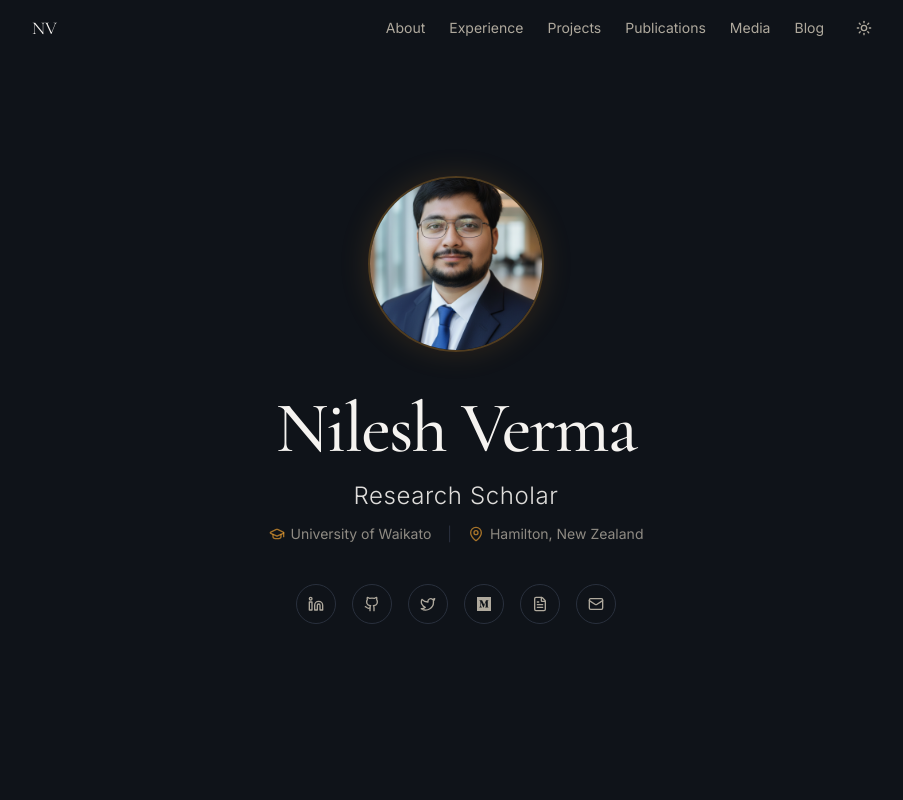
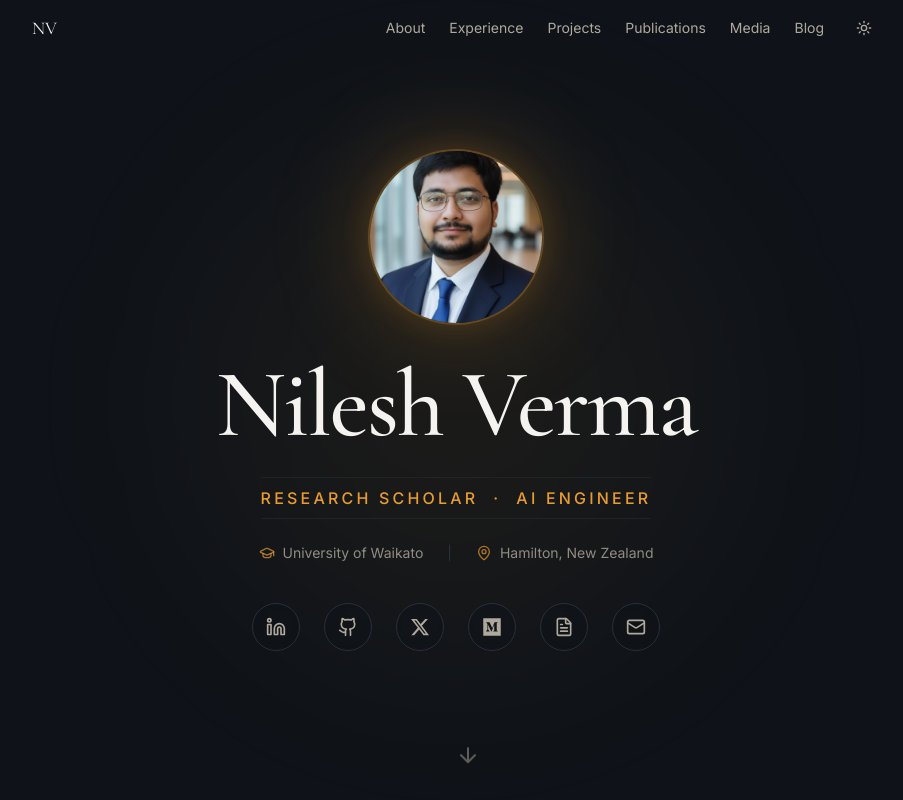
Before and after one commit to TechyNilesh/TechyNilesh.github.io, a React (Vite) app: page / in a window 1280 px wide. Shown: the top 800 px of the page, without its empty margins (184-1087 px from the left). Built offline with nearby package versions, Linux system fonts and the light colour scheme.

Commit message:
Align and enlarge profile header

```diff
--- /dev/null
+++ b/src/components/SEO.tsx
@@ -0,0 +1,61 @@
+const SITE_URL = 'https://nileshverma.com';
+const SITE_NAME = 'Nilesh Verma';
+const DEFAULT_IMAGE = `${SITE_URL}/profile.png`;
+const TWITTER_HANDLE = '@techynilesh';
+
+interface SEOProps {
+  title: string;
+  description: string;
+  path?: string;
+  image?: string;
+  type?: 'website' | 'article' | 'profile';
+  noindex?: boolean;
+  jsonLd?: Record<string, unknown>;
+}
+
+export default function SEO({
+  title,
+  description,
+  path = '/',
+  image = DEFAULT_IMAGE,
+  type = 'website',
+  noindex = false,
+  jsonLd,
+}: SEOProps) {
+  const url = `${SITE_URL}${path}`;
+  const fullTitle = path === '/' ? title : `${title} | ${SITE_NAME}`;
+
+  return (
+    <>
+      <title>{fullTitle}</title>
+      <meta name="description" content={description} />
+      <meta name="author" content="Nilesh Verma" />
+      <link rel="canonical" href={url} />
+
+      {noindex && <meta name="robots" content="noindex, nofollow" />}
+
+      {/* Open Graph */}
+      <meta property="og:type" content={type} />
+      <meta property="og:title" content={fullTitle} />
+      <meta property="og:description" content={description} />
+      <meta property="og:url" content={url} />
+      <meta property="og:image" content={image} />
+      <meta property="og:site_name" content={SITE_NAME} />
+
+      {/* X (Twitter) Card */}
+      <meta name="twitter:card" content="summary_large_image" />
+      <meta name="twitter:title" content={fullTitle} />
+      <meta name="twitter:description" content={description} />
+      <meta name="twitter:image" content={image} />
+      <meta name="twitter:creator" content={TWITTER_HANDLE} />
+
+      {/* JSON-LD Structured Data */}
+      {jsonLd && (
+        <script
+          type="application/ld+json"
+          dangerouslySetInnerHTML={{ __html: JSON.stringify(jsonLd) }}
+        />
+      )}
+    </>
+  );
+}
--- a/src/layout/Navigation.tsx
+++ b/src/layout/Navigation.tsx
@@ -151,7 +151,7 @@ export default function Navigation() {
                     <Link
                       to={item.route}
                       onClick={() => setIsMobileMenuOpen(false)}
-                      className="block w-full text-left px-4 py-2 text-sm text-muted-foreground hover:text-foreground hover:bg-accent/50 rounded-md transition-colors"
+                      className="block w-full text-center px-4 py-2 text-sm text-muted-foreground hover:text-foreground hover:bg-accent/50 rounded-md transition-colors"
                     >
                       {item.name}
                     </Link>
@@ -163,7 +163,7 @@ export default function Navigation() {
                     animate={{ opacity: 1, x: 0 }}
                     transition={{ delay: index * 0.03 }}
                     onClick={() => scrollToSection(item.href)}
-                    className="block w-full text-left px-4 py-2 text-sm text-muted-foreground hover:text-foreground hover:bg-accent/50 rounded-md transition-colors"
+                    className="block w-full text-center px-4 py-2 text-sm text-muted-foreground hover:text-foreground hover:bg-accent/50 rounded-md transition-colors"
                   >
                     {item.name}
                   </motion.button>
--- a/src/pages/Blog.tsx
+++ b/src/pages/Blog.tsx
@@ -1,6 +1,7 @@
 import { useEffect, useState } from 'react';
 import { motion } from 'framer-motion';
 import { ExternalLink } from 'lucide-react';
+import SEO from '../components/SEO';
 
 interface BlogPost {
   title: string;
@@ -68,6 +69,11 @@ export default function Blog() {
 
   return (
     <main className="pt-28 pb-16 px-4 sm:px-6 max-w-4xl mx-auto w-full min-w-0">
+      <SEO
+        title="Blog"
+        description="Thoughts on machine learning, AI, and software engineering by Nilesh Verma, published on Medium."
+        path="/blog"
+      />
       <motion.div
         initial={{ opacity: 0, y: 20 }}
         animate={{ opacity: 1, y: 0 }}
--- a/src/pages/MediaPage.tsx
+++ b/src/pages/MediaPage.tsx
@@ -1,6 +1,7 @@
 import { useState, useEffect, useCallback } from 'react';
 import { motion, AnimatePresence } from 'framer-motion';
 import { ExternalLink, FileText, Play, Image as ImageIcon, Newspaper, Presentation, LayoutGrid, X, ChevronLeft, ChevronRight } from 'lucide-react';
+import SEO from '../components/SEO';
 import mediaItems, { pageDescription } from '../data/media';
 import type { MediaItem, MediaType } from '../data/media';
 import { getMediaForFolder } from '../utils/mediaDiscovery';
@@ -256,6 +257,11 @@ export default function MediaPage() {
 
   return (
     <main className="pt-28 pb-16 px-4 sm:px-6 max-w-4xl mx-auto min-h-screen w-full min-w-0">
+      <SEO
+        title="Media & Talks"
+        description="News features, conference poster sessions, and paper presentations from research and industry work."
+        path="/media"
+      />
       <motion.div
         initial={{ opacity: 0, y: 20 }}
         animate={{ opacity: 1, y: 0 }}
--- a/src/pages/NotFoundPage.tsx
+++ b/src/pages/NotFoundPage.tsx
@@ -1,12 +1,18 @@
 import { motion } from 'framer-motion';
 import { useNavigate } from 'react-router-dom';
 import { ArrowLeft } from 'lucide-react';
+import SEO from '../components/SEO';
 
 export default function NotFoundPage() {
   const navigate = useNavigate();
 
   return (
     <main className="pt-28 pb-16 px-4 sm:px-6 max-w-4xl mx-auto w-full min-w-0 flex-1 flex flex-col items-center justify-center text-center">
+      <SEO
+        title="Page Not Found"
+        description="The page you're looking for doesn't exist or has been moved."
+        noindex
+      />
       <motion.div
         initial={{ opacity: 0, y: 20 }}
         animate={{ opacity: 1, y: 0 }}
--- a/src/pages/ProjectsPage.tsx
+++ b/src/pages/ProjectsPage.tsx
@@ -1,6 +1,7 @@
 import { useState, useEffect, useCallback } from 'react';
 import { motion, AnimatePresence } from 'framer-motion';
 import { ExternalLink, Github, Star, LayoutGrid, Package, Code, Play, X, ChevronLeft, ChevronRight } from 'lucide-react';
+import SEO from '../components/SEO';
 import projects, { pageDescription } from '../data/projects';
 import type { ProjectType } from '../data/projects';
 import { getProjectMedia } from '../utils/projectDiscovery';
@@ -117,6 +118,11 @@ export default function ProjectsPage() {
 
   return (
     <main className="pt-28 pb-16 px-4 sm:px-6 max-w-4xl mx-auto w-full min-w-0">
+      <SEO
+        title="Projects"
+        description="AI-powered products and open-source tools spanning voice platforms, research tools, and accessible machine learning."
+        path="/projects"
+      />
       <motion.div
         initial={{ opacity: 0, y: 20 }}
         animate={{ opacity: 1, y: 0 }}
--- a/src/pages/PublicationsPage.tsx
+++ b/src/pages/PublicationsPage.tsx
@@ -2,6 +2,7 @@ import { useEffect, useState, useCallback, useRef } from 'react';
 import { motion, AnimatePresence } from 'framer-motion';
 import { ExternalLink, FileText, ChevronDown, ChevronUp, Play, Presentation, X, ChevronLeft, ChevronRight, BookOpen, LayoutGrid, Mic, BookText, BookMarked, ScrollText, Library } from 'lucide-react';
 import * as pdfjsLib from 'pdfjs-dist';
+import SEO from '../components/SEO';
 import publications, { pageDescription } from '../data/publications';
 import type { PublicationType } from '../data/publications';
 import { getPublicationMedia, getBibFile } from '../utils/publicationDiscovery';
@@ -221,6 +222,11 @@ export default function PublicationsPage() {
 
   return (
     <main className="pt-28 pb-16 px-4 sm:px-6 max-w-4xl mx-auto w-full min-w-0">
+      <SEO
+        title="Publications"
+        description="Research papers in AutoML, data streaming, NLP, and machine learning. Published in top-tier venues including KDD and PAKDD."
+        path="/publications"
+      />
       <motion.div
         initial={{ opacity: 0, y: 20 }}
         animate={{ opacity: 1, y: 0 }}
--- a/src/pages/home/HomePage.tsx
+++ b/src/pages/home/HomePage.tsx
@@ -1,5 +1,6 @@
 import { useEffect } from 'react';
 import { useLocation } from 'react-router-dom';
+import SEO from '../../components/SEO';
 import Hero from './sections/Hero';
 import About from './sections/About';
 import Experience from './sections/Experience';
@@ -7,6 +8,26 @@ import Skills from './sections/Skills';
 import Achievements from './sections/Achievements';
 import Education from './sections/Education';
 import Certifications from './sections/Certifications';
+
+const personJsonLd = {
+  '@context': 'https://schema.org',
+  '@type': 'Person',
+  name: 'Nilesh Verma',
+  url: 'https://nileshverma.com',
+  image: 'https://nileshverma.com/profile.png',
+  jobTitle: 'Research Scholar',
+  affiliation: {
+    '@type': 'Organization',
+    name: 'University of Waikato',
+  },
+  sameAs: [
+    'https://www.linkedin.com/in/techynilesh/',
+    'https://github.com/TechyNilesh',
+    'https://x.com/techynilesh',
+    'https://medium.com/@techynilesh',
+    'https://scholar.google.com/citations?user=ymceHxcAAAAJ&hl=en',
+  ],
+};
 
 export default function HomePage() {
   const { hash } = useLocation();
@@ -22,6 +43,13 @@ export default function HomePage() {
 
   return (
     <main>
+      <SEO
+        title="Nilesh Verma - ML Researcher & AI Engineer"
+        description="Research Scholar at University of Waikato specializing in AutoML for Data Streams. Expertise in AI, deep learning, and open-source contributions."
+        path="/"
+        type="profile"
+        jsonLd={personJsonLd}
+      />
       <Hero />
       <About />
       <Experience />
--- a/src/pages/home/sections/Hero.tsx
+++ b/src/pages/home/sections/Hero.tsx
@@ -1,16 +1,22 @@
 import { motion } from 'framer-motion';
-import { Linkedin, Github, Mail, Twitter, FileText, MapPin, GraduationCap } from 'lucide-react';
+import { Linkedin, Github, Mail, FileText, MapPin, GraduationCap } from 'lucide-react';
 
 const MediumIcon = ({ className }: { className?: string }) => (
   <svg xmlns="http://www.w3.org/2000/svg" viewBox="0 0 448 512" fill="currentColor" className={className}>
-    <path d="M0 32v448h448V32H0zm372.2 106.1l-24 23c-2.1 1.6-3.1 4.2-2.7 6.7v169.3c-.4 2.6.6 5.2 2.7 6.7l23.5 23v5.1h-118V367l24.3-23.6c2.4-2.4 2.4-3.1 2.4-6.7V199.8l-67.6 171.6h-9.1L125 199.8v115c-.7 4.8 1 9.7 4.4 13.2l31.6 38.3v5.1H71.2v-5.1l31.6-38.3c3.4-3.5 4.9-8.4 4.1-13.2v-133c.4-3.7-1-7.3-3.8-9.8L75 138.1V133h87.3l67.4 148L289 133.1h83.2v5z"/>
+    <path d="M0 32v448h448V32H0zm372.2 106.1l-24 23c-2.1 1.6-3.1 4.2-2.7 6.7v169.3c-.4 2.6.6 5.2 2.7 6.7l23.5 23v5.1h-118V367l24.3-23.6c2.4-2.4 2.4-3.1 2.4-6.7V199.8l-67.6 171.6h-9.1L125 199.8v115c-.7 4.8 1 9.7 4.4 13.2l31.6 38.3v5.1H71.2v-5.1l31.6-38.3c3.4-3.5 4.9-8.4 4.1-13.2v-133c.4-3.7-1-7.3-3.8-9.8L75 138.1V133h87.3l67.4 148L289 133.1h83.2v5z" />
+  </svg>
+);
+
+const XIcon = ({ className }: { className?: string }) => (
+  <svg xmlns="http://www.w3.org/2000/svg" viewBox="0 0 24 24" fill="currentColor" className={className}>
+    <path d="M18.244 2.25h3.308l-7.227 8.26 8.502 11.24H16.17l-5.214-6.817L4.99 21.75H1.68l7.73-8.835L1.254 2.25H8.08l4.713 6.231zm-1.161 17.52h1.833L7.084 4.126H5.117z" />
   </svg>
 );
 
 const socialLinks = [
   { icon: Linkedin, href: 'https://www.linkedin.com/in/techynilesh/', label: 'LinkedIn' },
   { icon: Github, href: 'https://github.com/TechyNilesh', label: 'GitHub' },
-  { icon: Twitter, href: 'https://twitter.com/techynilesh', label: 'Twitter' },
+  { icon: XIcon, href: 'https://x.com/techynilesh', label: 'X' },
   { icon: MediumIcon, href: 'https://medium.com/@techynilesh', label: 'Medium' },
   { icon: FileText, href: '/Nilesh-Verma-CV-Latest.pdf', label: 'CV' },
   { icon: Mail, href: 'mailto:me@nileshverma.com', label: 'Email' },
@@ -18,15 +24,21 @@ const socialLinks = [
 
 export default function Hero() {
   return (
-    <section className="min-h-screen flex flex-col items-center justify-center py-20 px-4">
+    <section className="relative min-h-[100dvh] flex flex-col items-center justify-center py-20 px-4 overflow-hidden">
+      {/* Background Gradients */}
+      <div className="absolute inset-0 pointer-events-none">
+        <div className="absolute top-1/2 left-1/2 -translate-x-1/2 -translate-y-1/2 w-[500px] h-[500px] bg-primary/5 rounded-full blur-[100px]" />
+      </div>
+
       {/* Profile Image */}
       <motion.div
         initial={{ opacity: 0, scale: 0.8 }}
         animate={{ opacity: 1, scale: 1 }}
         transition={{ duration: 0.8, ease: [0.22, 1, 0.36, 1] }}
-        className="mb-10"
+        className="relative mb-8 z-10"
       >
-        <div className="profile-image w-36 h-36 sm:w-44 sm:h-44 group transition-transform duration-500 hover:scale-[1.02]">
+        <div className="absolute inset-0 rounded-full bg-primary/20 blur-2xl scale-110" />
+        <div className="profile-image w-32 h-32 sm:w-40 sm:h-40 md:w-44 md:h-44 relative z-10 group transition-transform duration-500 hover:scale-[1.02]">
           <img
             src="/profile.png"
             alt="Nilesh Verma"
@@ -36,12 +48,12 @@ export default function Hero() {
       </motion.div>
 
       {/* Name & Title Container */}
-      <div className="text-center space-y-4 mb-10">
+      <div className="text-center space-y-6 mb-10 z-10 max-w-4xl mx-auto">
         <motion.h1
           initial={{ opacity: 0, y: 20 }}
           animate={{ opacity: 1, y: 0 }}
           transition={{ duration: 0.8, delay: 0.2, ease: [0.22, 1, 0.36, 1] }}
-          className="font-serif text-5xl sm:text-6xl md:text-7xl text-foreground tracking-tight"
+          className="font-serif text-5xl sm:text-6xl md:text-7xl lg:text-8xl text-foreground tracking-tight leading-tight"
         >
           Nilesh Verma
         </motion.h1>
@@ -50,24 +62,24 @@ export default function Hero() {
           initial={{ opacity: 0, y: 20 }}
           animate={{ opacity: 1, y: 0 }}
           transition={{ duration: 0.8, delay: 0.3, ease: [0.22, 1, 0.36, 1] }}
-          className="flex flex-col items-center space-y-3"
+          className="flex flex-col items-center gap-4"
         >
-          <p className="font-sans text-xl sm:text-2xl font-light text-foreground/90 tracking-wide">
-            Research Scholar
+          <p className="font-sans text-xs sm:text-sm md:text-base font-medium text-primary tracking-[0.2em] uppercase py-2 border-y border-border/50">
+            Research Scholar &nbsp;·&nbsp; AI Engineer
           </p>
 
-          <div className="flex flex-wrap items-center justify-center gap-x-4 gap-y-2 text-sm text-muted-foreground/80">
+          <div className="flex flex-wrap items-center justify-center gap-x-6 gap-y-2 text-sm text-muted-foreground/80 mt-2">
             <a
               href="https://www.waikato.ac.nz/"
               target="_blank"
               rel="noopener noreferrer"
-              className="flex items-center gap-1.5 hover:text-primary transition-colors duration-300"
+              className="flex items-center gap-2 hover:text-primary transition-colors duration-300 group"
             >
-              <GraduationCap className="w-4 h-4 text-primary/70" />
+              <GraduationCap className="w-4 h-4 text-primary/70 group-hover:text-primary transition-colors" />
               <span>University of Waikato</span>
             </a>
             <span className="hidden sm:inline text-border">|</span>
-            <div className="flex items-center gap-1.5">
+            <div className="flex items-center gap-2">
               <MapPin className="w-4 h-4 text-primary/70" />
               <span>Hamilton, New Zealand</span>
             </div>
@@ -80,7 +92,7 @@ export default function Hero() {
         initial={{ opacity: 0, y: 20 }}
         animate={{ opacity: 1, y: 0 }}
         transition={{ duration: 0.8, delay: 0.4, ease: [0.22, 1, 0.36, 1] }}
-        className="flex items-center gap-4"
+        className="flex items-center gap-4 sm:gap-6 z-10"
       >
         {socialLinks.map((link, index) => (
           <motion.a
@@ -91,13 +103,35 @@ export default function Hero() {
             initial={{ opacity: 0, scale: 0.8 }}
             animate={{ opacity: 1, scale: 1 }}
             transition={{ delay: 0.5 + index * 0.05 }}
-            whileHover={{ y: -3, scale: 1.1 }}
-            className="social-icon hover:bg-primary/5 hover:border-primary/30 transition-all duration-300"
+            whileHover={{ y: -4, scale: 1.1 }}
+            className="social-icon w-10 h-10 sm:w-12 sm:h-12 text-muted-foreground hover:text-primary hover:border-primary/50 bg-background/50 backdrop-blur-sm"
             aria-label={link.label}
           >
-            <link.icon className="w-4 h-4" />
+            <link.icon className="w-4 h-4 sm:w-5 sm:h-5" />
           </motion.a>
         ))}
+      </motion.div>
+
+      {/* Scroll Indicator */}
+      <motion.div
+        initial={{ opacity: 0 }}
+        animate={{ opacity: 1 }}
+        transition={{ delay: 1, duration: 1 }}
+        className="absolute bottom-8 left-1/2 -translate-x-1/2 text-muted-foreground/50 animate-bounce"
+      >
+        <svg
+          xmlns="http://www.w3.org/2000/svg"
+          width="24"
+          height="24"
+          viewBox="0 0 24 24"
+          fill="none"
+          stroke="currentColor"
+          strokeWidth="2"
+          strokeLinecap="round"
+          strokeLinejoin="round"
+        >
+          <path d="M12 5v14M19 12l-7 7-7-7" />
+        </svg>
       </motion.div>
     </section>
   );
```
Also changed, not shown: index.html (+20 -1 lines), public/robots.txt (added), 1 other file (tests, documents, lock files or other folders).
